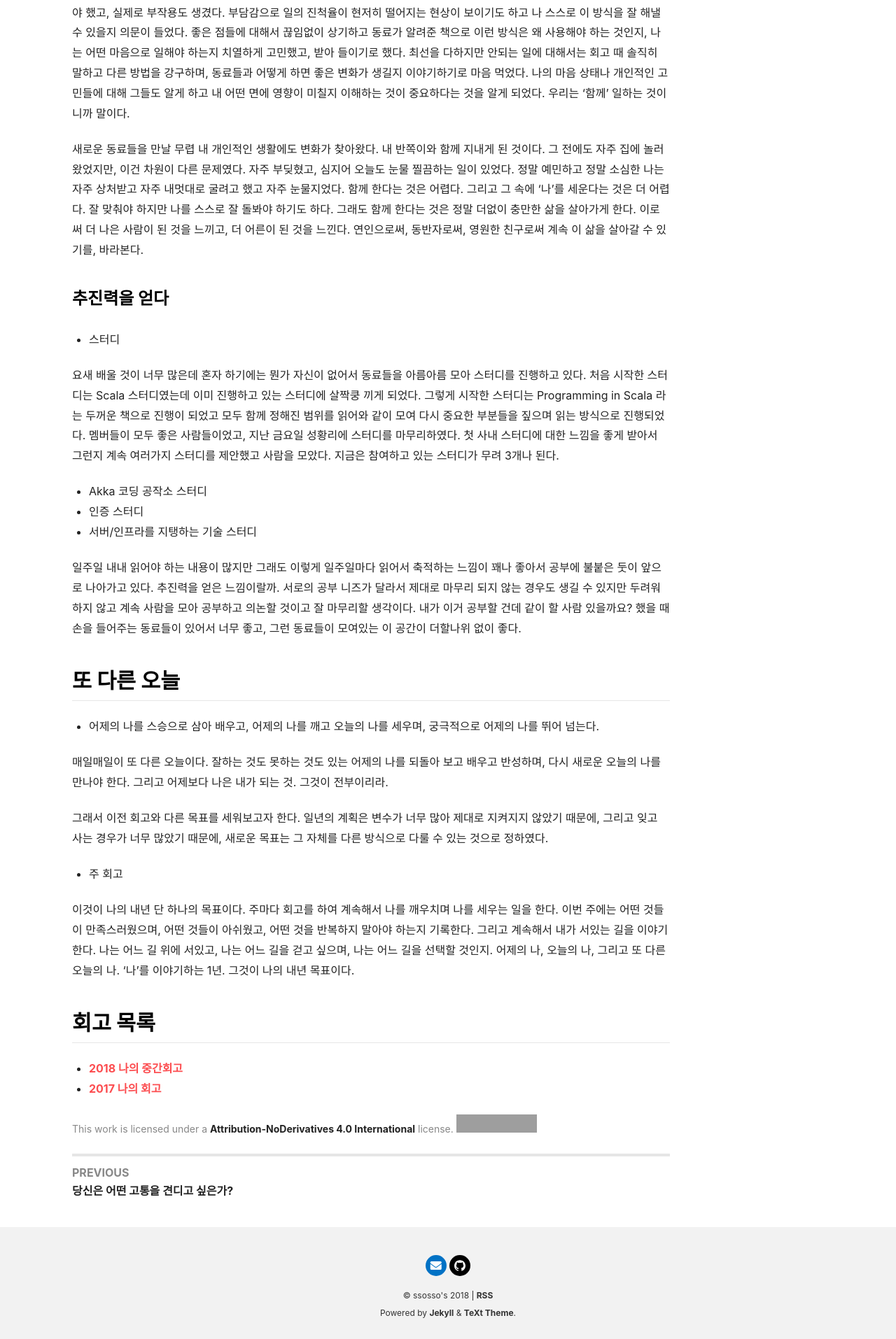
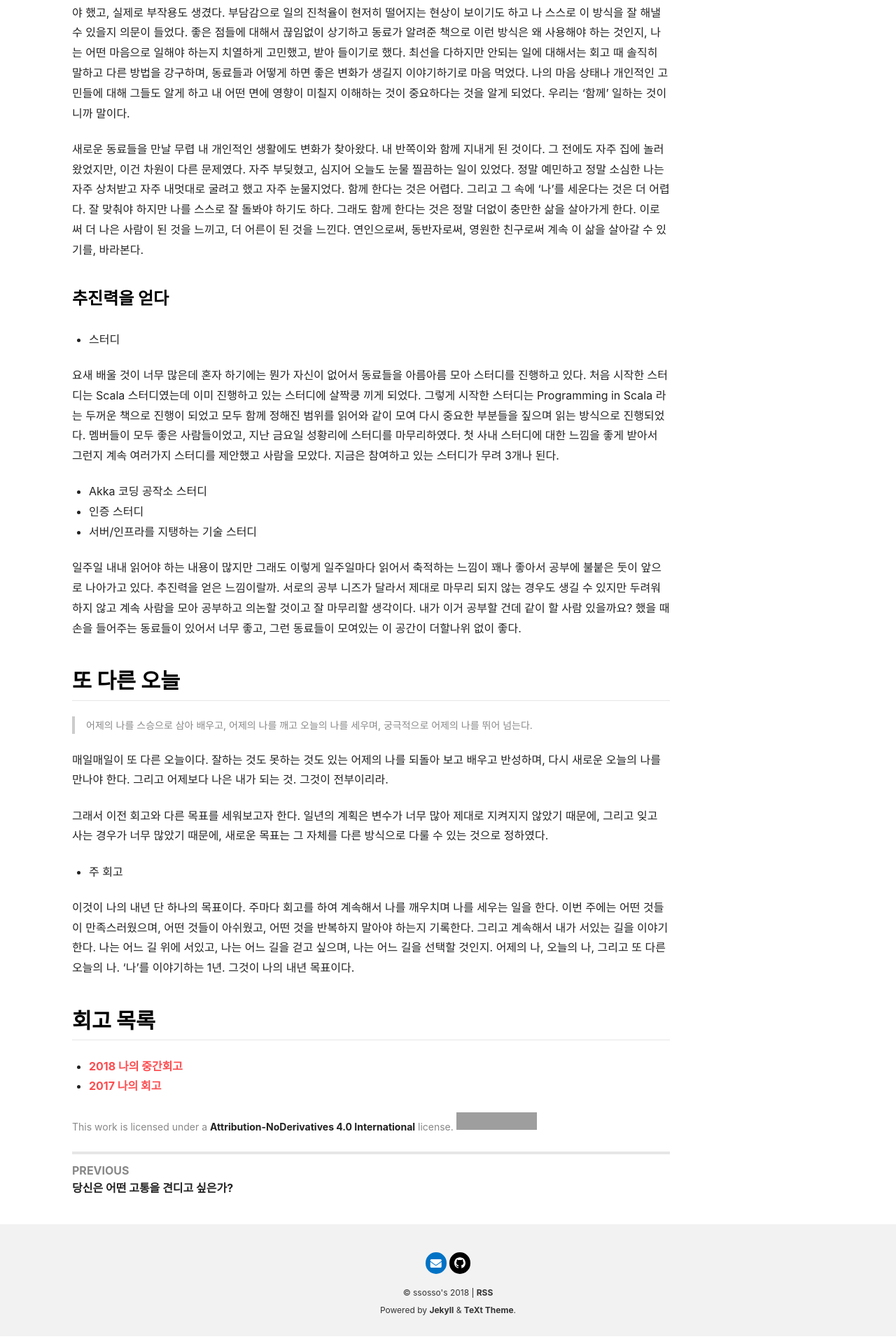
Before and after one commit to ssosso/test, a Jekyll site: the page built from _posts/회고/2018-12-30-2018 나의 회고.md, in a window 1280 px wide. Shown: the part 1410-3324 px from the top of the page at 70% size. Built offline with Jekyll 4.4.1, drawn with Linux system fonts in a browser that asks for light colours; nearby versions of some CDN libraries; comment, search, counter and statistics services are not loaded; grey boxes are pictures that could not be loaded.

```diff
--- a/_posts/회고/2018-12-30-2018 나의 회고.md
+++ b/_posts/회고/2018-12-30-2018 나의 회고.md
@@ -35,7 +35,7 @@ tags: 회고
 일주일 내내 읽어야 하는 내용이 많지만 그래도 이렇게 일주일마다 읽어서 축적하는 느낌이 꽤나 좋아서 공부에 불붙은 둣이 앞으로 나아가고 있다. 추진력을 얻은 느낌이랄까. 서로의 공부 니즈가 달라서 제대로 마무리 되지 않는 경우도 생길 수 있지만 두려워하지 않고 계속 사람을 모아 공부하고 의논할 것이고 잘 마무리할 생각이다. 내가 이거 공부할 건데 같이 할 사람 있을까요? 했을 때 손을 들어주는 동료들이 있어서 너무 좋고, 그런 동료들이 모여있는 이 공간이 더할나위 없이 좋다.
 
 ## 또 다른 오늘
-- 어제의 나를 스승으로 삼아 배우고, 어제의 나를 깨고 오늘의 나를 세우며, 궁극적으로 어제의 나를 뛰어 넘는다.
+> 어제의 나를 스승으로 삼아 배우고, 어제의 나를 깨고 오늘의 나를 세우며, 궁극적으로 어제의 나를 뛰어 넘는다.
 
 매일매일이 또 다른 오늘이다. 잘하는 것도 못하는 것도 있는 어제의 나를 되돌아 보고 배우고 반성하며, 다시 새로운 오늘의 나를 만나야 한다. 그리고 어제보다 나은 내가 되는 것. 그것이 전부이리라.
 
```
